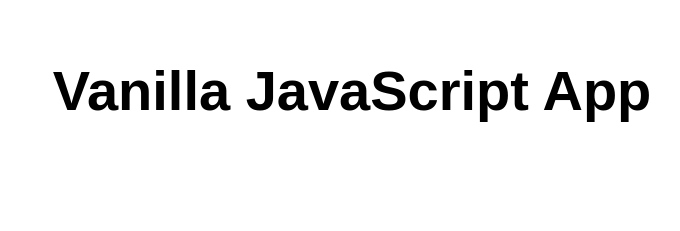
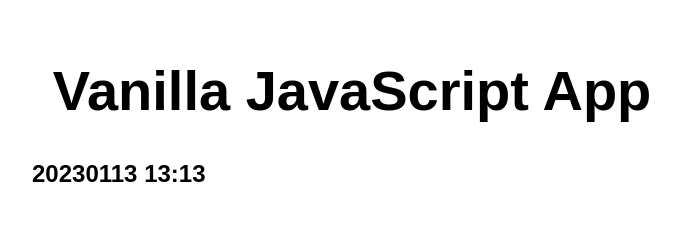
Before and after one commit to blackfishscale/my-first-static-web-app-, a website: page src/index.html in a window 1280 px wide. Shown: the whole page, without its empty margins (288-968 px from the left). Drawn offline with Linux system fonts and the light colour scheme.

Commit message:
Update index.html

```diff
--- a/src/index.html
+++ b/src/index.html
@@ -11,6 +11,7 @@
 <body>
   <main>
     <h1>Vanilla JavaScript App</h1>
+    <h2>20230113 13:13</h2>
   </main>
 </body>
 
```
